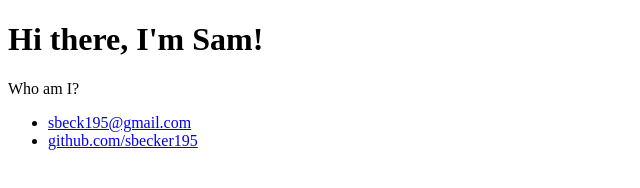
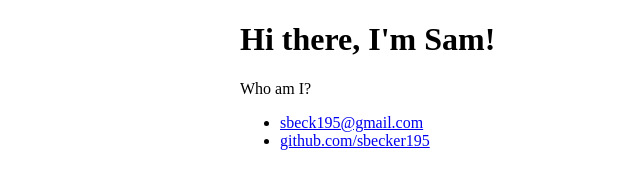
Before and after one commit to sbecker195/sbecker195.github.io, a plain HTML site: page index.html in a window 1280 px wide. Shown: the whole page, without its empty margins (0-640 px from the left). Drawn offline with Linux system fonts and the light colour scheme; files that its build step writes are made by us from their sources.

Commit message:
Update index.html

```diff
--- a/index.html
+++ b/index.html
@@ -1,6 +1,7 @@
 <!DOCTYPE html>
 <html>
   <head>
+    <link rel="stylesheet" type="text/css" href="main/style.css">
     <title>Samantha Becker</title>
   </head>
   <body>
```
